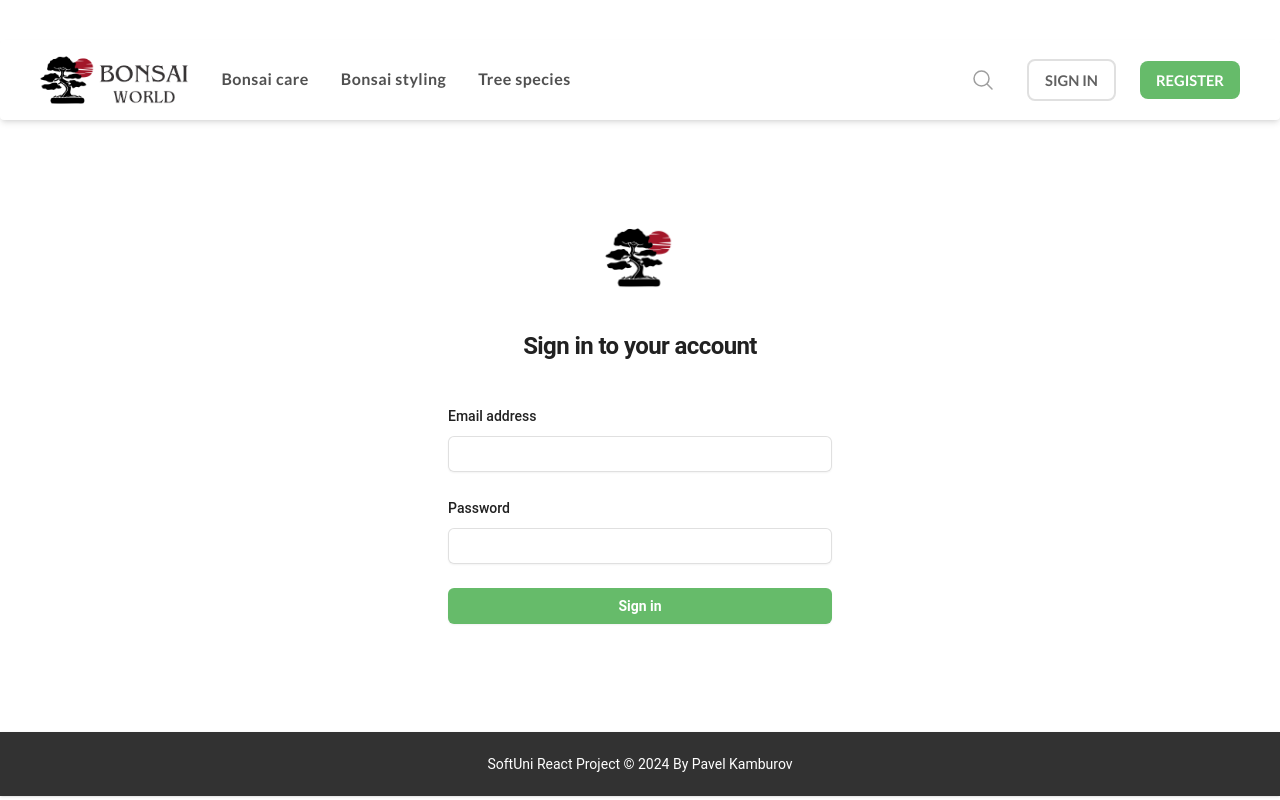
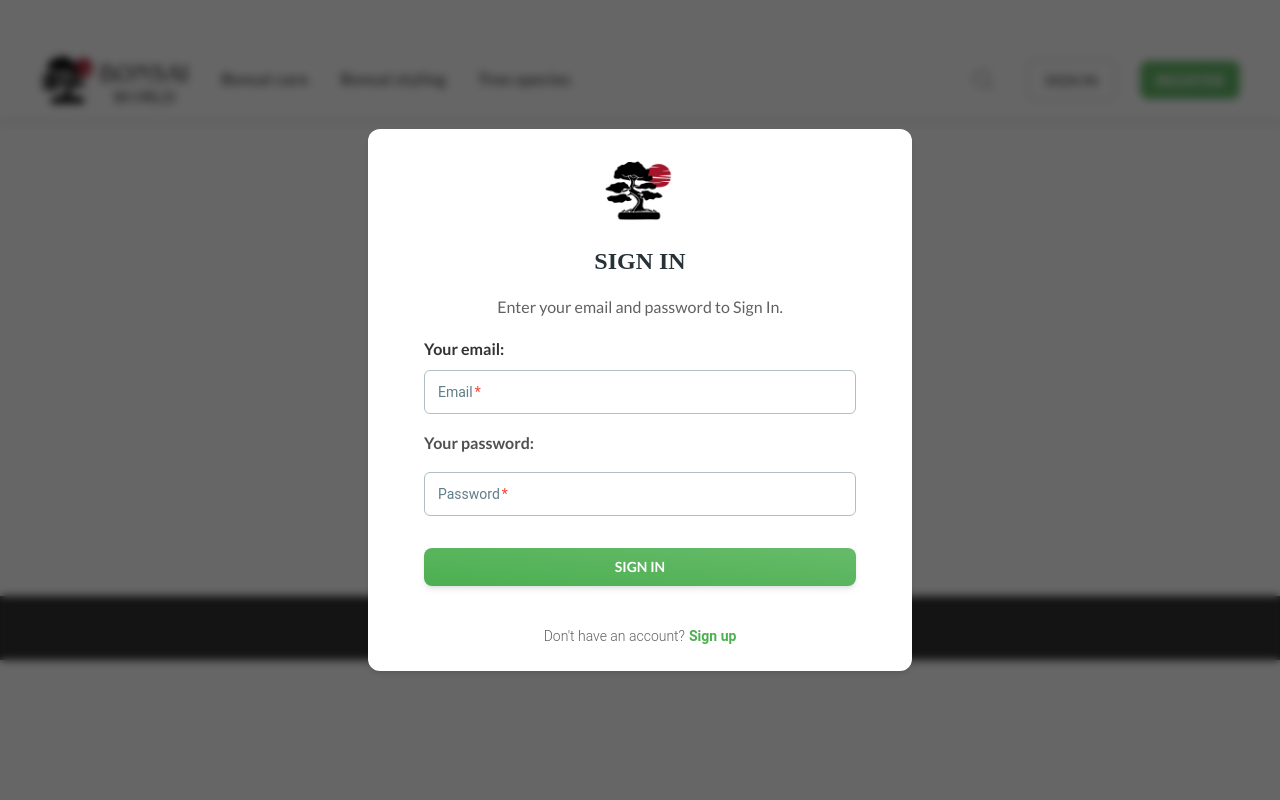
Before and after one commit to pkamburov/react-bonsai-world, a React (Vite) app in the folder client/: page /create in a window 1280 px wide. Before the commit this address led to /login. Built offline with nearby package versions, Linux system fonts and the light colour scheme; a web font is replaced by a local one.

Commit message:
Create LoginPageGuard

```diff
--- a/client/src/components/common/PrivateGuard.jsx
+++ b/client/src/components/common/PrivateGuard.jsx
@@ -1,7 +1,8 @@
 import { useContext } from 'react';
-import { Navigate, Outlet } from 'react-router-dom'
+import { Outlet } from 'react-router-dom'
 
 import { AuthContext } from '../../contexts/AuthContext';
+import { LoginPageGuard } from '../header/LoginPageGuard';
 
 export default function PrivateGuard() {
     const { isAuthenticated } = useContext(AuthContext);
@@ -9,6 +10,6 @@ export default function PrivateGuard() {
     if (isAuthenticated) {
         return <Outlet />
     } else {
-        return <Navigate to="/login" />
+        return <LoginPageGuard />
     }
 }
--- /dev/null
+++ b/client/src/components/header/LoginPageGuard.jsx
@@ -0,0 +1,123 @@
+import { useState } from "react";
+import { Link, useNavigate } from "react-router-dom";
+
+import { useLogin } from "../../hooks/useAuth";
+import { useForm } from "../../hooks/useForm";
+
+import {
+    Dialog,
+    Card,
+    CardBody,
+    CardFooter,
+    Typography,
+    Input
+} from "@material-tailwind/react";
+import NotFound from "../pages/NotFound";
+
+const initialValues = { email: '', password: '' };
+
+export function LoginPageGuard() {
+    const [open, setOpen] = useState(true);
+    const [error, setError] = useState([]);
+
+    const login = useLogin();
+    const navigate = useNavigate();
+
+    const handleOpen = () => setOpen((cur) => !cur);
+
+    const loginHandler = async ({ email, password }) => {
+        try {
+            await login(email, password);
+            navigate('/');
+        } catch (err) {
+            setError(err.message);
+        }
+    };
+
+    const { values, changeHandler, submitHandler } = useForm(
+        initialValues,
+        loginHandler
+    );
+
+    return (
+        <>
+            <NotFound />
+            <Dialog
+                size="sm"
+                open={open}
+                handler={handleOpen}
+                className="bg-transparent shadow-none"
+            >
+                <Card className="relative flex flex-col bg-clip-border rounded-xl bg-white text-gray-700 shadow-md mx-auto w-full max-w-[34rem]">
+                    <img
+                        alt="Your Company"
+                        src="../src/assets/bonsai-world-square-logo.png"
+                        className="mx-auto h-[60px] w-auto mt-8"
+                    />
+                    <CardBody className="flex flex-col gap-4 p-6">
+                        <Typography variant="h4" color="blue-gray" className="font-hero m-auto uppercase">
+                            Sign In
+                        </Typography>
+                        <Typography
+                            className="mb-3 font-normal font-body m-auto"
+                            variant="paragraph"
+                            color="gray"
+                        >
+                            Enter your email and password to Sign In.
+                        </Typography>
+                        <form id='login' method="POST" className="flex flex-col space-y-4 mx-8" onSubmit={submitHandler} >
+                            <Typography className="-mb-2 font-body text-dark-gray" variant="h6">
+                                Your email:
+                            </Typography>
+                            <Input
+                                id="email"
+                                name="email"
+                                type="email"
+                                label="Email"
+                                size="lg"
+                                value={values.email}
+                                onChange={changeHandler}
+                                autoComplete="email"
+                                required />
+                            <Typography className="-mb-2 focus:outline-none font-body text-light-gray" variant="h6">
+                                Your password:
+                            </Typography>
+                            <Input
+                                id="password"
+                                name="password"
+                                type="password"
+                                label="Password"
+                                size="lg"
+                                value={values.password}
+                                onChange={changeHandler}
+                                autoComplete="password"
+                                required />
+                            <div>
+                                {error ? <p className='text-red-500'>{error}</p> : <p>asd</p>}
+                            </div>
+                            <button variant="gradient" onClick={submitHandler} className="align-middle select-none font-body text-[14px] text-center uppercase transition-all disabled:opacity-50 disabled:shadow-none font-semibold disabled:pointer-events-none py-2 px-6 rounded-lg bg-gradient-to-tr from-green-500 to-green-400 text-white shadow-md shadow-gray-900/10 hover:shadow-lg hover:shadow-gray-900/20 active:opacity-[0.85] block w-full">
+                                Sign In
+                            </button>
+                        </form>
+
+                    </CardBody>
+                    <CardFooter className="pt-0">
+                        <Typography variant="small" className="mt-4 flex justify-center">
+                            Don&apos;t have an account?
+                            <Typography
+                                as={Link}
+                                to="/register"
+                                variant="small"
+                                color="blue-gray"
+                                className="ml-1 font-bold text-green-500"
+                                onClick={handleOpen}
+                            >
+                                Sign up
+                            </Typography>
+                        </Typography>
+                    </CardFooter>
+                </Card>
+            </Dialog>
+        </>
+    );
+}
```
